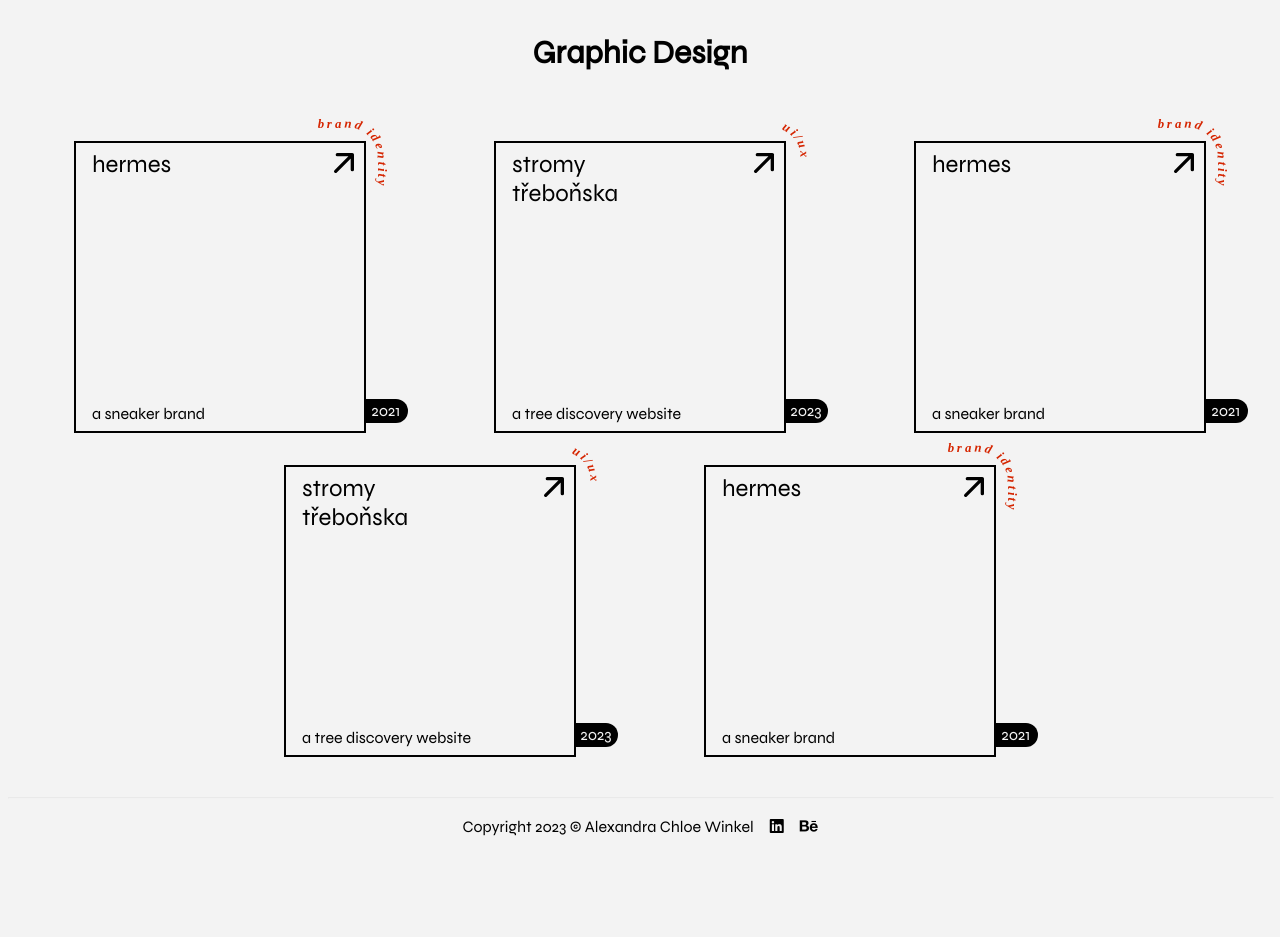
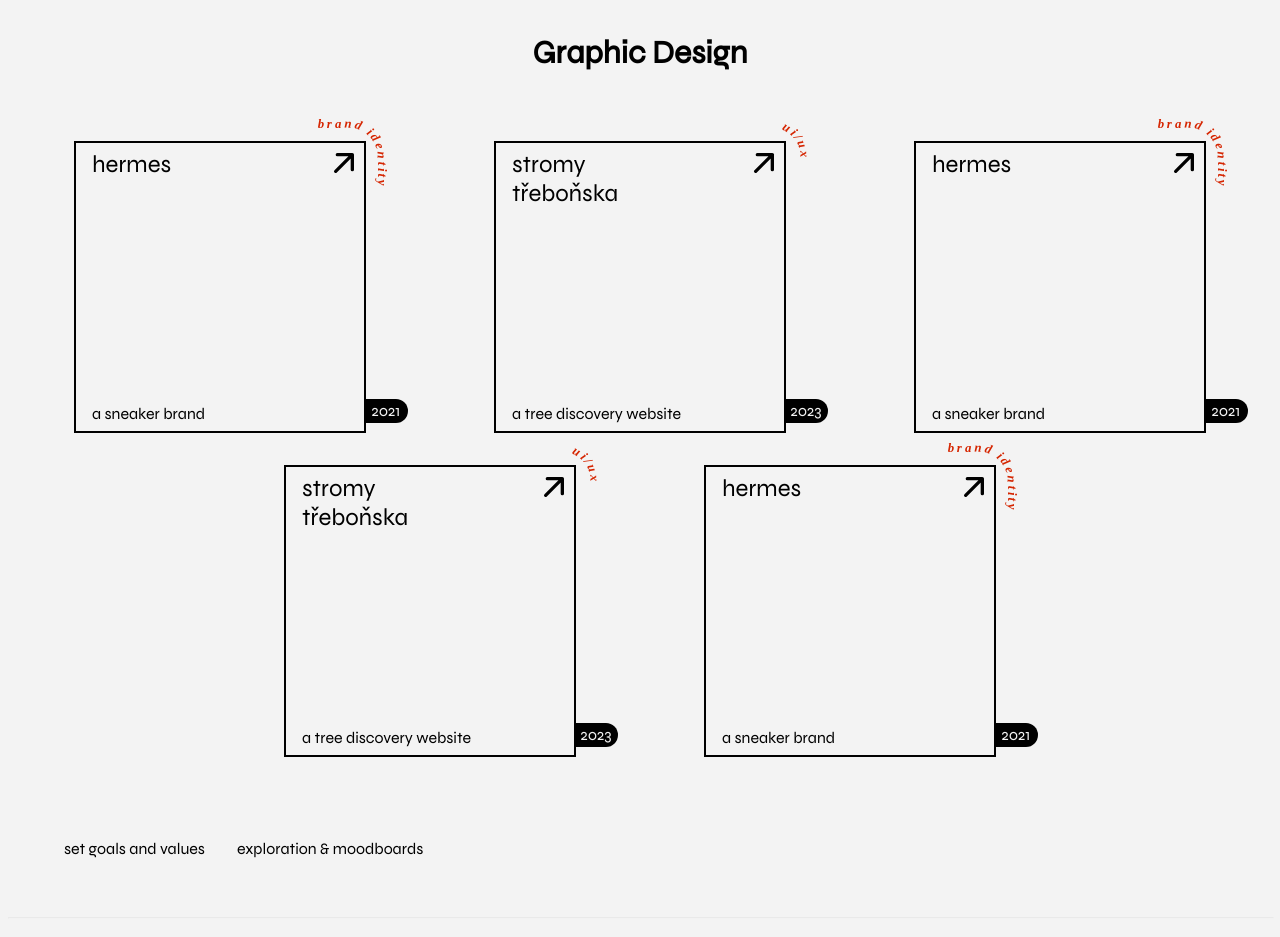
Before and after one commit to fourstepper/chloewinkel.com, a SvelteKit app: page /graphic-design in a window 1280 px wide. Shown: the top 937 px of the page. Before the commit the page ends 847 px from the top, so only its background shows below. Built offline with nearby package versions, Linux system fonts and the light colour scheme.

Commit message:
feat(graphic-design): "user journey" init commit

```diff
--- /dev/null
+++ b/src/lib/components/GraphicDesign/UserJourney.svelte
@@ -0,0 +1,14 @@
+<div class="wrapper">
+  <p>set goals and values</p>
+  <p>exploration & moodboards</p>
+</div>
+
+<style lang="scss">
+  .wrapper {
+    margin-top: 4rem;
+    display: flex;
+    flex-direction: row;
+    row-gap: 1rem;
+    column-gap: 2rem;
+  }
+</style>
--- a/src/routes/graphic-design/+page.svelte
+++ b/src/routes/graphic-design/+page.svelte
@@ -1,4 +1,5 @@
 <script lang="ts">
+  import UserJourney from "$lib/components/GraphicDesign/UserJourney.svelte";
   const boxes: ShowcaseBox[] = [
     {
       description: "a sneaker brand",
@@ -40,6 +41,7 @@
 
 <h1>Graphic Design</h1>
 
+<div>
   <div class="wrapper">
     {#each boxes as box}
       <a href={box.href}>
@@ -67,6 +69,9 @@
       </a>
     {/each}
   </div>
+</div>
+
+<UserJourney />
 
 <style lang="scss">
   .wrapper {
```
Lines whose indentation alone changed are shown as unchanged.
